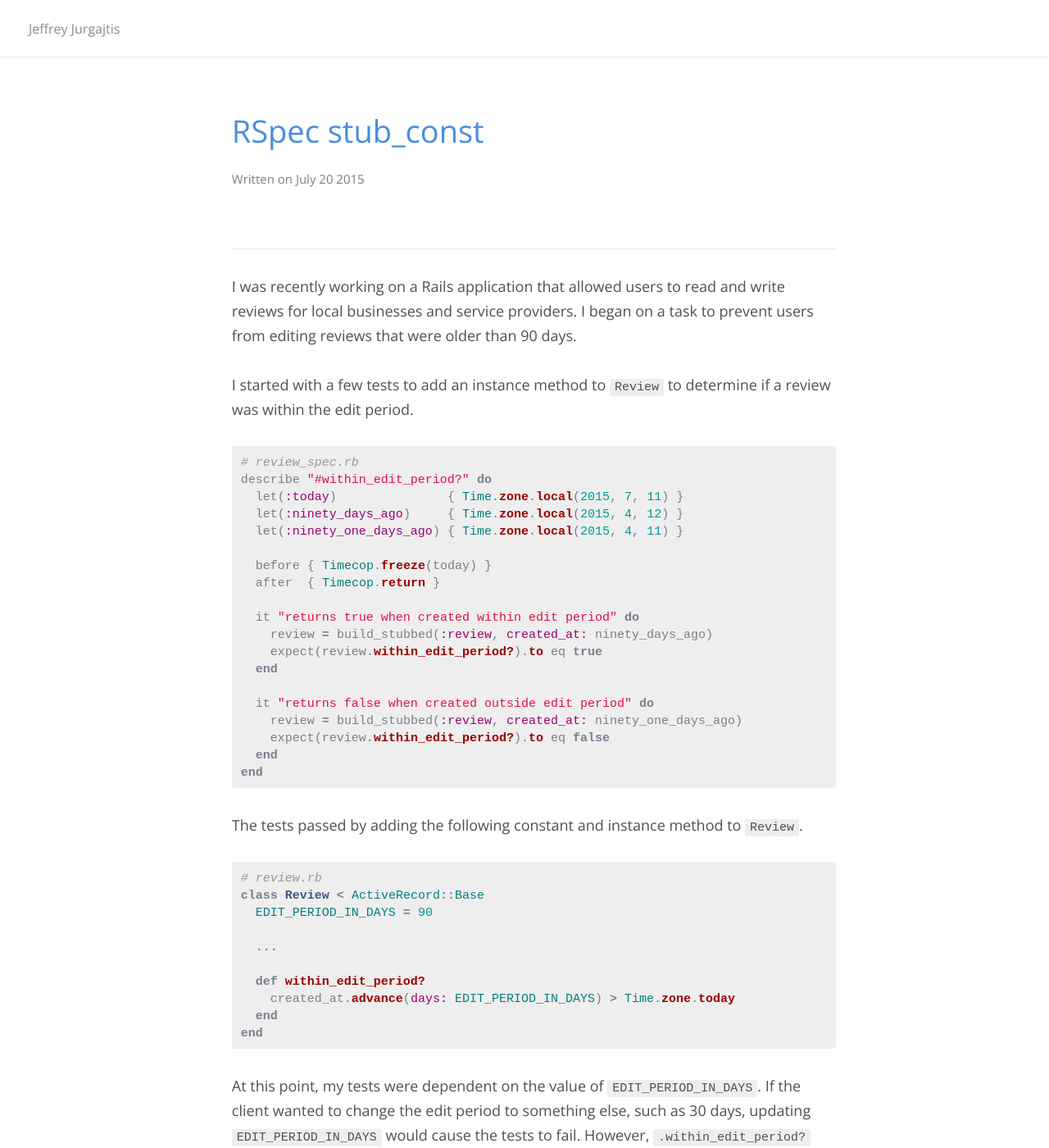
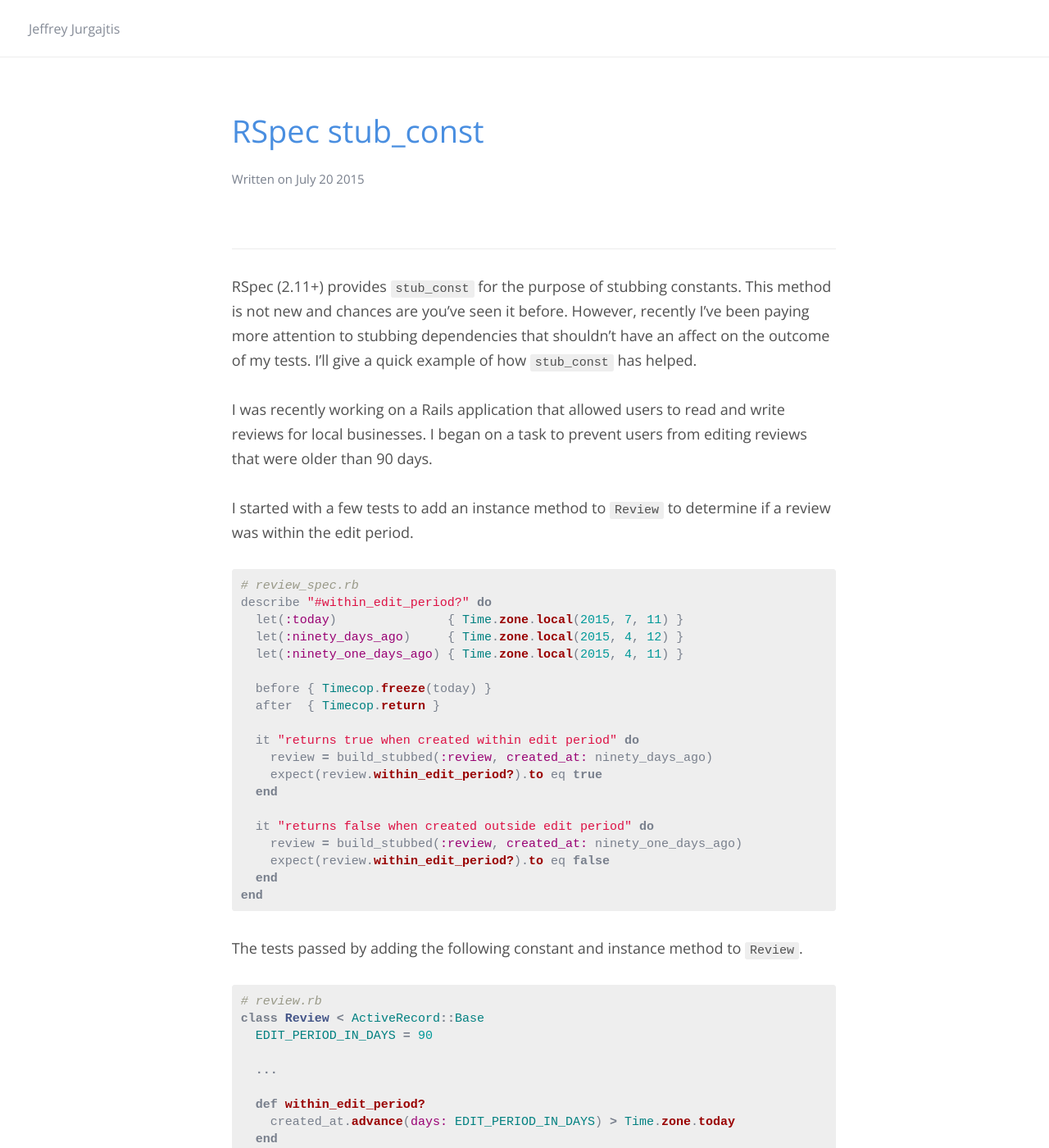
Before and after one commit to jeffreyjurgajtis/jeffreyjurgajtis.github.io, a Jekyll site: the page built from _posts/2015-07-21-rspec-stub-const.markdown, in a window 1280 px wide and 1400 px high. Shown: the whole window at 82% size. Built offline with Jekyll 4.4.1, drawn with Linux system fonts in a browser that asks for light colours; nearby versions of some CDN libraries; some of the changed text lies outside the part shown.

Commit message:
Add intro to Rspec stub_const post

```diff
--- a/_posts/2015-07-21-rspec-stub-const.markdown
+++ b/_posts/2015-07-21-rspec-stub-const.markdown
@@ -5,9 +5,15 @@ date:   2015-07-20 21:11:09
 author: "Jeffrey Jurgajtis"
 ---
 
+RSpec (2.11+) provides `stub_const` for the purpose of stubbing constants. This
+method is not new and chances are you've seen it before. However, recently I've
+been paying more attention to stubbing dependencies that shouldn't have an
+affect on the outcome of my tests. I'll give a quick example of how
+`stub_const` has helped.
+
 I was recently working on a Rails application that allowed users to read and
-write reviews for local businesses and service providers. I began on a task to
-prevent users from editing reviews that were older than 90 days.
+write reviews for local businesses. I began on a task to prevent users from
+editing reviews that were older than 90 days.
 
 I started with a few tests to add an instance method to `Review` to determine
 if a review was within the edit period.
@@ -57,8 +63,9 @@ If the client wanted to change the edit period to something else, such as 30
 days, updating `EDIT_PERIOD_IN_DAYS` would cause the tests to fail. However,
 `.within_edit_period?` would still work as expected.
 
-RSpec (2.11+) provides `stub_const` for the purpose of stubbing constants
-already defined.
+I used `stub_const` to replace the original value of `EDIT_PERIOD_IN_DAYS` for
+the duration of the tests. With this addition, no time will be spent updating
+tests in the future should the edit period change for reviews.
 
 {% highlight ruby %}
 # review_spec.rb
```
Also changed, not shown: other parts of _posts/2015-07-21-rspec-stub-const.markdown (+0 -3 lines).
